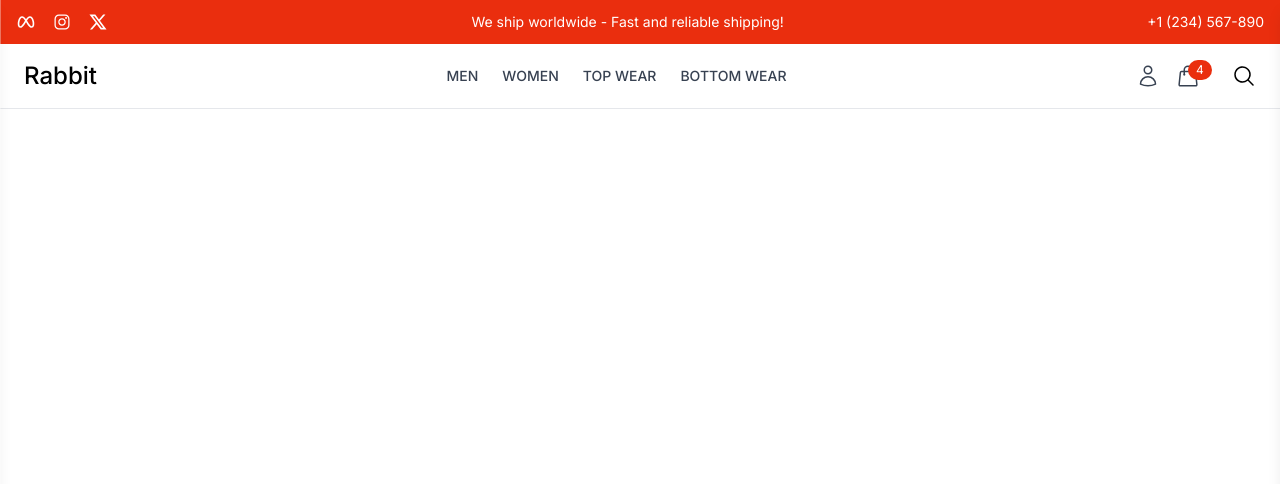
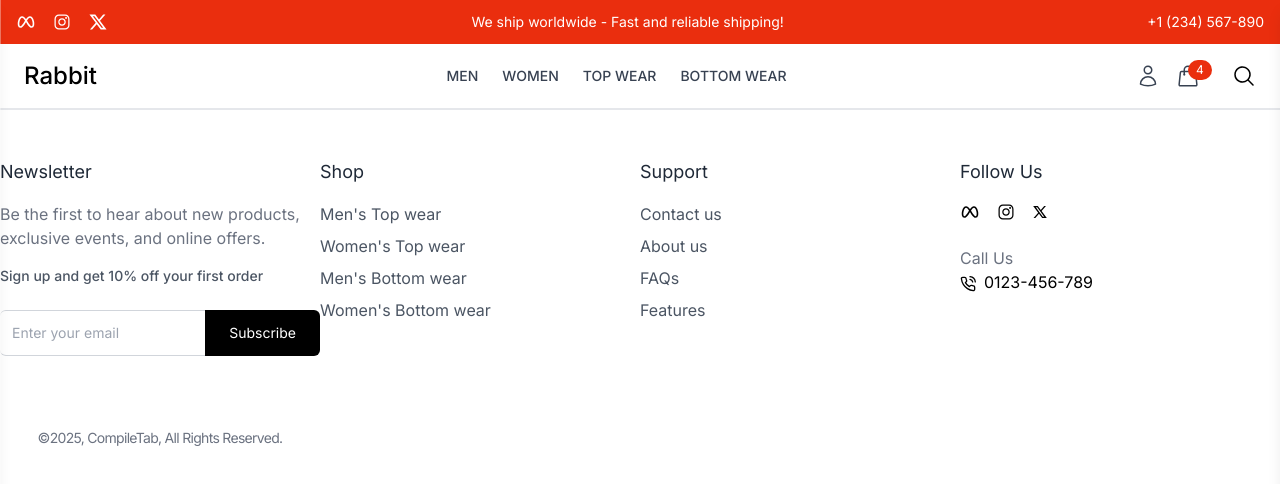
Before and after one commit to shohi-11/E-rabbit, a React (Vite) app in the folder frontend/: page / in a window 1280 px wide. Shown: the top 484 px of the page. Built offline with nearby package versions, Linux system fonts and the light colour scheme; a web font is replaced by a local one.

Commit message:
Update the changes-rabbit

```diff
--- /dev/null
+++ b/frontend/src/components/Common/Footer.jsx
@@ -0,0 +1,128 @@
+import React from 'react';
+import { IoLogoInstagram } from 'react-icons/io';
+import { RiTwitterXLine } from 'react-icons/ri';
+import { TbBrandMeta } from 'react-icons/tb';
+import {FiPhoneCall} from 'react-icons/fi'
+import {Link} from 'react-router-dom';
+
+const Footer = () => {
+  return (
+   <footer className='border-t py-12'>
+    <div className='container mx-auto grid grid-cols-1 md:grid-cols-4 px-4 lg:px-0'>
+        <div>
+          <h3 className='text-lg text-gray-800 mb-4'>Newsletter</h3>
+          <p className='text-gray-500 mb-4'>
+            Be the first to hear about new products, exclusive events,
+            and online offers.
+          </p>
+          <p className='font-medium text-sm text-gray-600 mb-6'>
+            Sign up and get 10% off your first order
+          </p>
+          {/*Newsletter form */}
+           <form className="flex">
+            <input type="email" placeholder='Enter your email' className='p-3 w-full text-sm border-t border-b border-gray-300 rounded-l-md
+            focus:outline-none focus:ring-2 focus:ring-gray-500 transition-all' required />
+            <button type="submit" className='bg-black text-white px-6 py-3 text-sm rounded-r-md hover:bg-gray-800 transition-all'>
+              Subscribe
+            </button>
+           </form>
+        </div>
+        {/*Shop links */}
+        <div>
+          <h3 className='text-lg text-gray-800 mb-4'>Shop</h3>
+          <ul className='space-y-2 text-gray-600'>
+            <li>
+              <Link to ="#" className='hover:text-gray-500 transition-colors'>
+              Men's Top wear
+              </Link>
+            </li>
+            <li>
+              <Link to ="#" className='hover:text-gray-500 transition-colors'>
+              Women's Top wear
+              </Link>
+            </li>
+            <li>
+              <Link to ="#" className='hover:text-gray-500 transition-colors'>
+              Men's Bottom wear
+              </Link>
+            </li>
+            <li>
+              <Link to ="#" className='hover:text-gray-500 transition-colors'>
+              Women's Bottom wear
+              </Link>
+            </li>
+          </ul>
+
+        </div>
+        {/*Support Links */}
+        <div>
+          <h3 className='text-lg text-gray-800 mb-4'>Support</h3>
+          <ul className='space-y-2 text-gray-600'>
+            <li>
+              <Link to ="#" className='hover:text-gray-500 transition-colors'>
+              Contact us
+              </Link>
+            </li>
+            <li>
+              <Link to ="#" className='hover:text-gray-500 transition-colors'>
+              About us
+              </Link>
+            </li>
+            <li>
+              <Link to ="#" className='hover:text-gray-500 transition-colors'>
+              FAQs
+              </Link>
+            </li>
+            <li>
+              <Link to ="#" className='hover:text-gray-500 transition-colors'>
+             Features
+              </Link>
+            </li>
+          </ul>
+        </div>
+        {/*Follow us */}
+        <div>
+          <h3 className='text-lg text-gray-800 mb-4'>Follow Us</h3>
+          <div className='flex items-center space-x-4 mb-6'>
+            <a href="https://www.facebook.com"
+             target="_blank"
+             rel="noopener noreferrer"
+             className='hover:text-gray-300'>
+              <TbBrandMeta className='h-5 w-5'/>
+            </a>
+
+            <a href="https://www.facebook.com"
+             target="_blank"
+             rel="noopener noreferrer"
+             className='hover:text-gray-300'>
+              <IoLogoInstagram className='h-5 w-5'/>
+            </a>
+
+            <a href="https://www.facebook.com"
+             target="_blank"
+             rel="noopener noreferrer"
+             className='hover:text-gray-300'>
+              <RiTwitterXLine className='h-4 w-4'/>
+            </a>
+          </div>
+          <div>
+            <p className='text-gray-500'>Call Us</p>
+            <p>
+              <FiPhoneCall className='inline-block mr-2'/>
+              0123-456-789
+            </p>
+          </div>
+        </div>
+        {/*Footer Bottom */}
+        <div className='container mx-auto mt-12 px-4 lg:px-0 border-gray-200 pt-6'>
+          <p className='text-gray-500 text-sm tracking-tighter text-center'>
+            ©2025, CompileTab, All Rights Reserved.
+          </p>
+        </div>
+    </div>
+
+   </footer>
+  )
+}
+
+export default Footer
--- a/frontend/src/components/Common/Navbar.jsx
+++ b/frontend/src/components/Common/Navbar.jsx
@@ -69,9 +69,38 @@
         navDrawerOpen ? "translate-x-0": "-translate-x-full"
         }`}>
          <div className='flex justify-end p-4'>
-          <button>
+          <button onClick={toggleNavDrawer}>
             <IoClose className='h-6 w-6 text-gray-600'/>
           </button>
+         </div>
+         <div className='p-4'>
+          <h2 className='text=xl font-semibold mb-4'>Menu</h2>
+          <nav className='space-y-4'>
+            <Link to="#"
+            onClick={toggleNavDrawer}
+            className='block text-gray-600 hover:text=black'>
+            Men
+            </Link>
+
+            <Link to="#"
+            onClick={toggleNavDrawer}
+            className='block text-gray-600 hover:text=black'>
+            Women
+            </Link>
+
+            <Link to="#"
+            onClick={toggleNavDrawer}
+            className='block text-gray-600 hover:text=black'>
+            Top Wear
+            </Link>
+
+            <Link to="#"
+            onClick={toggleNavDrawer}
+            className='block text-gray-600 hover:text=black'>
+            Bottom Wear
+            </Link>
+
+          </nav>
          </div>
         </div>
 
--- a/frontend/src/components/Layout/UserLayout.jsx
+++ b/frontend/src/components/Layout/UserLayout.jsx
@@ -1,5 +1,6 @@
 import React from 'react';
 import Header from '../Common/Header'
+import Footer from '../Common/Footer';
 
 const UserLayout = () => {
   return (
@@ -7,7 +8,9 @@
      {/*Header */}
      <Header/>
      {/*Main content */}
+
     {/*Footer*/}
+    <Footer/>
     </>
   )
 }
```
